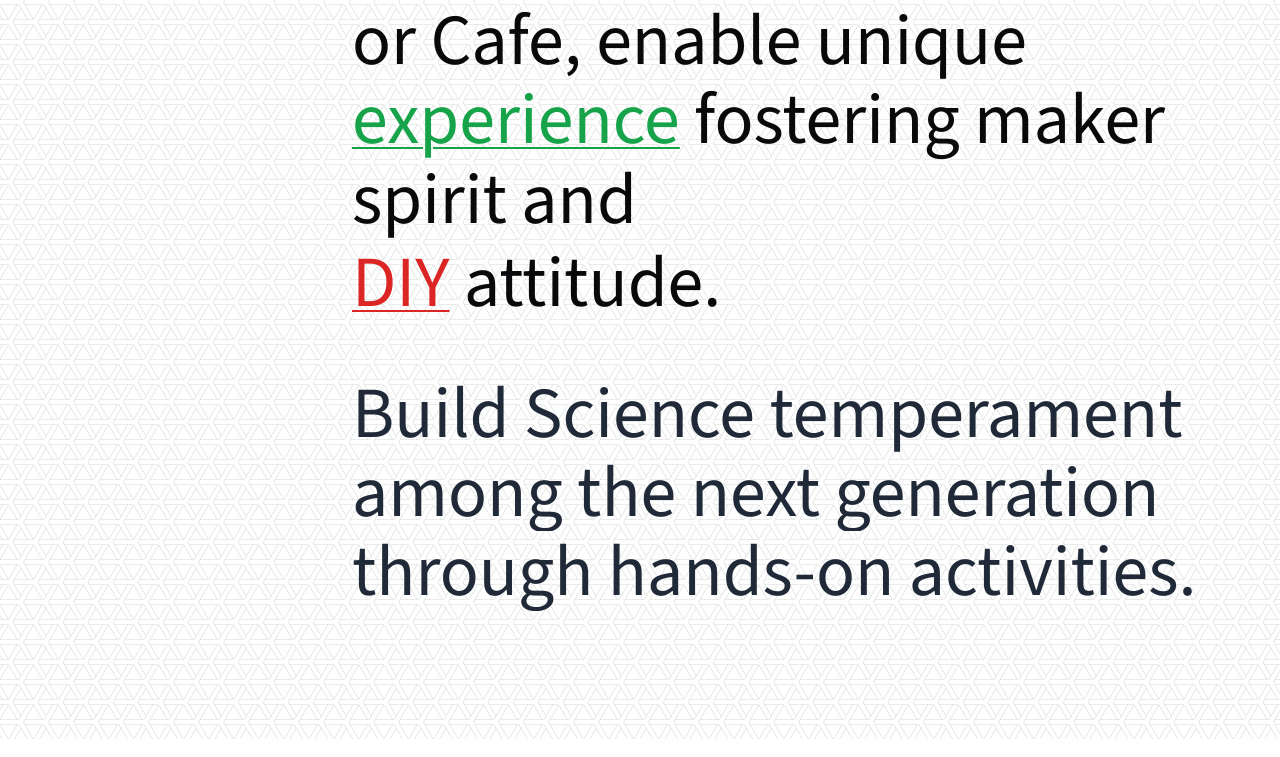
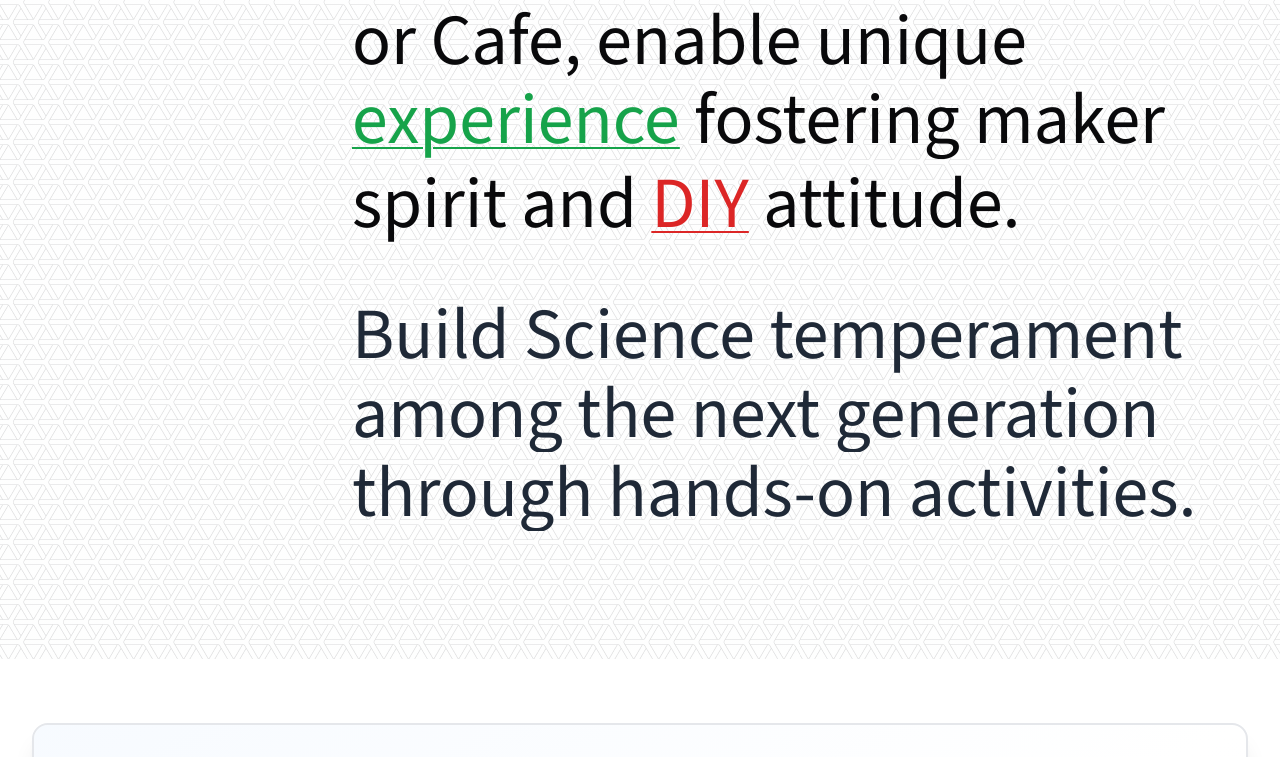
Before and after one commit to Tecplore-innovations/Tecplore_website, a Next.js app in the folder web/: page / in a window 1280 px wide. Shown: the part 1079-1836 px from the top of the page. Built offline with nearby package versions, Linux system fonts and the light colour scheme.

Commit message:
Minor Change

```diff
--- a/web/src/components/Home/WhoWeAre.tsx
+++ b/web/src/components/Home/WhoWeAre.tsx
@@ -214,7 +214,7 @@ const WhoWeAre: React.FC = () => {
                   color="text-green-600"
                   image="/photos/whoweare/experience.jpg"
                   alt=""
-                >experience</HoverWord> fostering maker spirit and
+                >experience</HoverWord> fostering maker
               </motion.div>
             </div>
 
@@ -228,7 +228,7 @@ const WhoWeAre: React.FC = () => {
                   transition: { duration: 0.5, ease: [0.22, 1, 0.36, 1], delay: 0.2 }
                 }}
                 initial={{ opacity: 0, y: 50 }}
-              >
+              > spirit and&nbsp;
                 <HoverWord
                   id="diy"
                   color="text-red-600"
```
